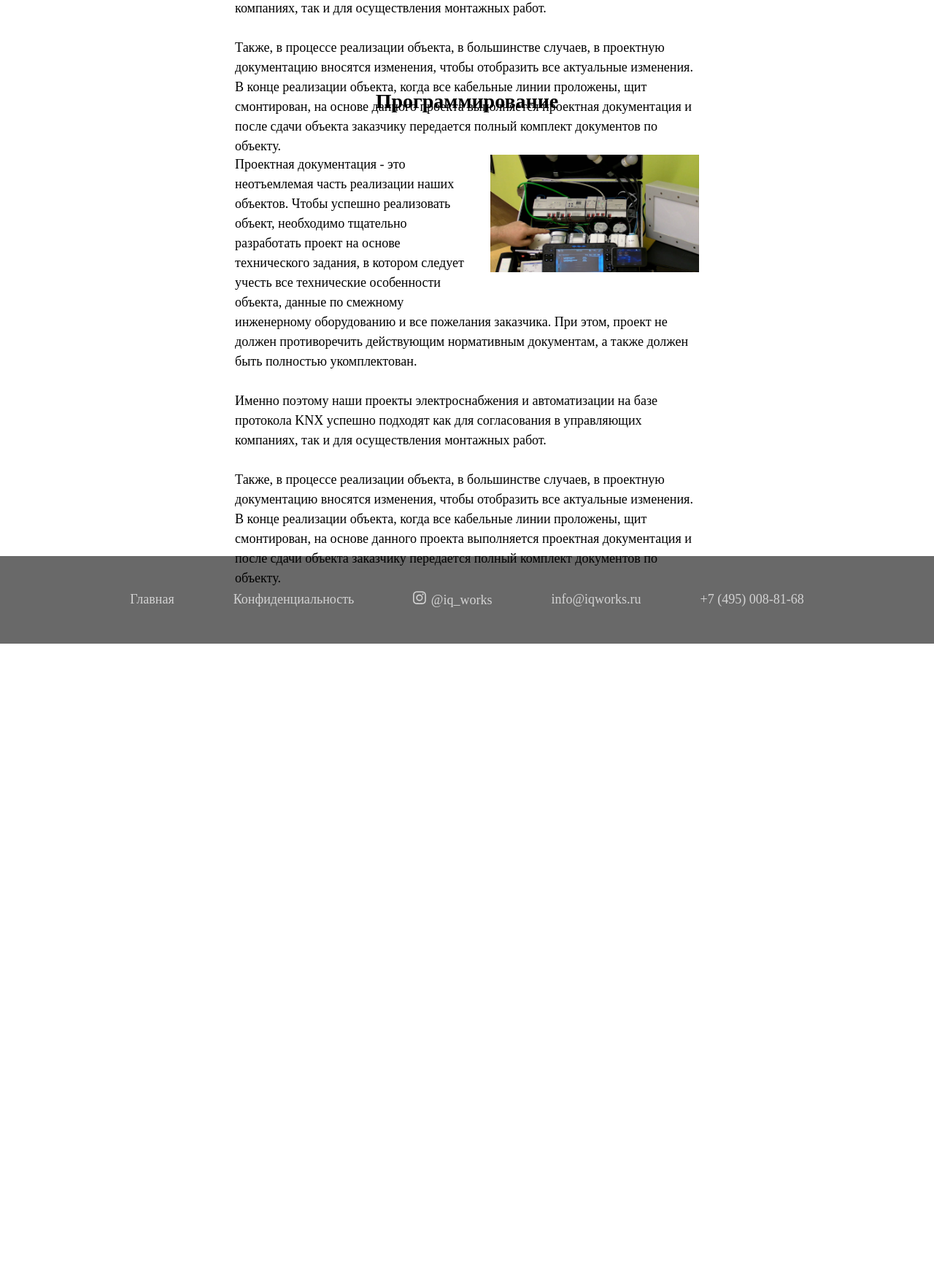
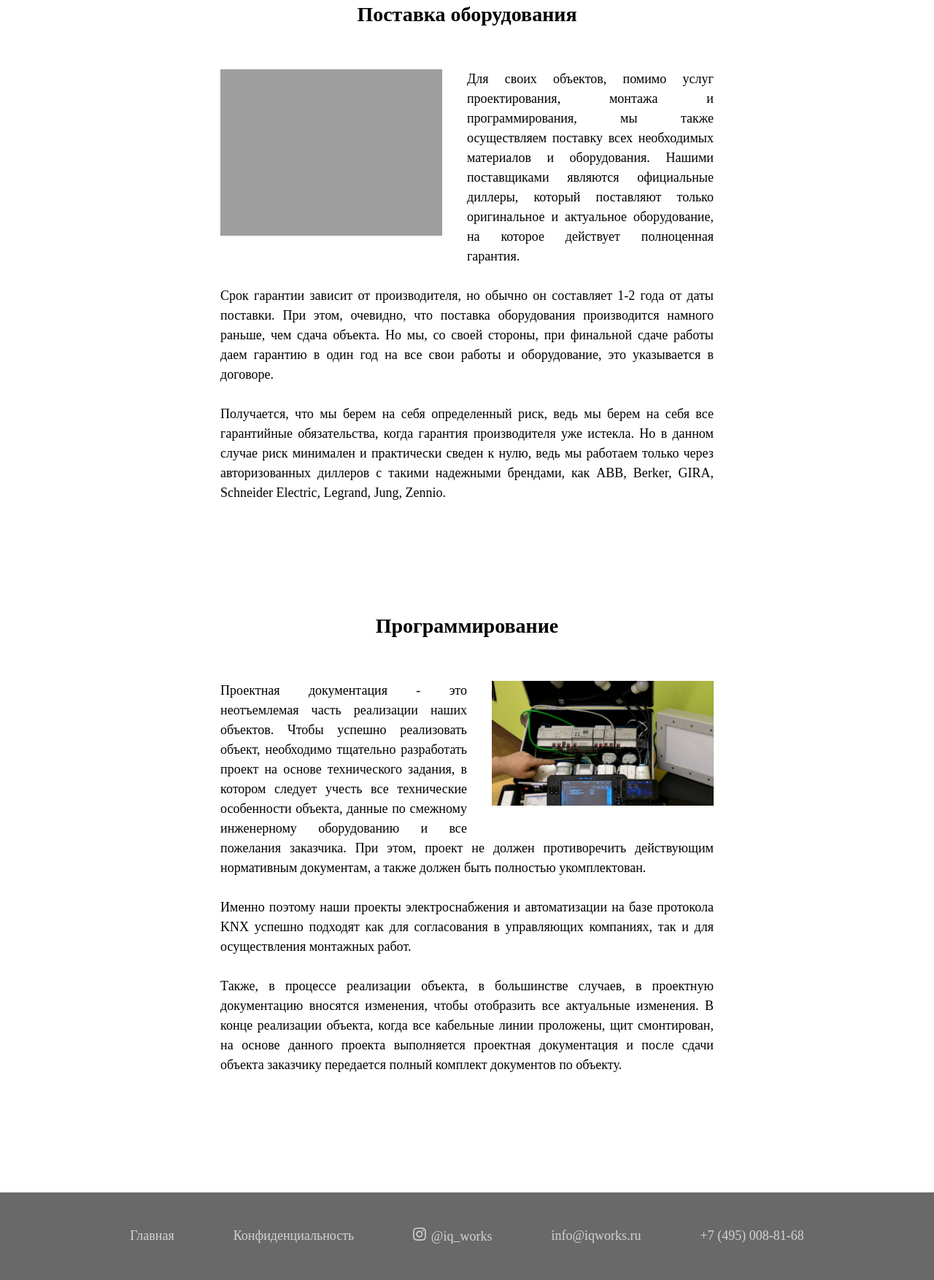
Before and after one commit to Husky022/IQworkers, a Django app: page /services/ in a window 1280 px wide. Shown: the part 2049-3803 px from the top of the page at 73% size. Before the commit the page ends 2931 px from the top, so only its background shows below. Run offline with Django 3.2, Linux system fonts and the light colour scheme; some libraries are stand-ins or nearby versions; some web fonts are replaced; grey boxes are pictures that could not be loaded.

Commit message:
services text

```diff
--- a/mainapp/templates/mainapp/services.html
+++ b/mainapp/templates/mainapp/services.html
@@ -7,9 +7,8 @@
         <div class="services-text">Наши услуги</div>
         <div id="project" class="service">
             <div class="service-item-box">
-                <div class="service-text-box wide">
-                    <span class="service-box-paragraph">Проектирование</span>
-                    <p class="box-inside-text">
+                <div class="service-box-paragraph">Проектирование</div>
+                <div class="box-inside-text">
                     <img class="img-service-item float-img-left" src="{% static 'img/project.png' %}" alt="Проектирование">
                     Проектная документация - это неотъемлемая часть реализации наших объектов.
                     Чтобы успешно реализовать объект, необходимо тщательно разработать проект на основе технического задания,
@@ -24,15 +23,13 @@
                     Также, в процессе реализации объекта, в большинстве случаев, в проектную документацию вносятся
                     изменения, чтобы отобразить все актуальные изменения. В конце реализации объекта, когда все кабельные линии проложены, щит смонтирован, на основе данного проекта
                     выполняется проектная документация и после сдачи объекта заказчику передается полный комплект документов по объекту.
-                    </p>
                 </div>
             </div>
         </div>
         <div id="montage" class="service">
             <div class="service-item-box">
-                <div class="service-text-box wide">
-                    <span class="service-box-paragraph">Монтажные работы</span>
-                    <p class="box-inside-text">
+                <div class="service-box-paragraph">Монтажные работы</div>
+                <div class="box-inside-text">
                     <img class="img-service-item float-img-right" src="{% static 'img/montage1.jpg' %}" alt="Монтаж">
                     Монтажные работы осуществляется нашими специалистами строго по согласованной проектной документации. При прокладке кабеля используются современные
                     и исправные инструменты - перфораторы, штроборезы, пневмопистолеты, пылесосы и т.д. Особое внимание уделяется технике безопасности при производстве работ на объекте,
@@ -47,38 +44,32 @@
                     <br/>
                     Стоит также отметить, что наши специалисты уважают труд смежных организаций на объекте, поэтому помимо работы со своей проектной документации мы ознакамливаемся с документацией смежных
                     разделов. В результате, нам удается избежать множество конфликтных и спорных ситуаций на объекте и учесть все дополнительные факторы помимо указанных в техническом задании.
-                    </p>
                 </div>
             </div>
         </div>
         <div id="sale" class="service">
             <div class="service-item-box">
-                <div class="service-text-box wide">
-                    <span class="service-box-paragraph">Поставка оборудования</span>
-                    <p class="box-inside-text">
+                <div class="service-box-paragraph">Поставка оборудования</div>
+                <div class="box-inside-text">
                     <img class="img-service-item float-img-left" src="{% static 'img/sale1.jpg' %}" alt="Sale">
-                        Проектная документация - это неотъемлемая часть реализации наших объектов.
-                        Чтобы успешно реализовать объект, необходимо тщательно разработать проект на основе технического задания,
-                        в котором следует учесть все технические особенности объекта, данные по смежному инженерному оборудованию и все пожелания заказчика. При этом, проект
-                        не должен противоречить действующим нормативным документам, а также должен быть полностью укомплектован.
+                    Для своих объектов, помимо услуг проектирования, монтажа и программирования, мы также осуществляем поставку всех необходимых материалов
+                    и оборудования. Нашими поставщиками являются официальные диллеры, который поставляют только оригинальное и актуальное оборудование, на
+                    которое действует полноценная гарантия.
                     <br/>
                     <br/>
-                        Именно поэтому наши проекты электроснабжения и автоматизации на базе протокола KNX успешно подходят как для согласования в
-                        управляющих компаниях, так и для осуществления монтажных работ.
+                    Срок гарантии зависит от производителя, но обычно он составляет 1-2 года от даты поставки. При этом, очевидно, что поставка оборудования производится намного
+                    раньше, чем сдача объекта. Но мы, со своей стороны, при финальной сдаче работы даем гарантию в один год на все свои работы и оборудование, это указывается в договоре.
                     <br/>
                     <br/>
-                        Также, в процессе реализации объекта, в большинстве случаев, в проектную документацию вносятся
-                        изменения, чтобы отобразить все актуальные изменения. В конце реализации объекта, когда все кабельные линии проложены, щит смонтирован, на основе данного проекта
-                        выполняется проектная документация и после сдачи объекта заказчику передается полный комплект документов по объекту.
-                    </p>
+                    Получается, что мы берем на себя определенный риск, ведь мы берем на себя все гарантийные обязательства, когда гарантия производителя уже истекла. Но в данном случае
+                    риск минимален и практически сведен к нулю, ведь мы работаем только через авторизованных диллеров с такими надежными брендами, как ABB, Berker, GIRA, Schneider Electric, Legrand, Jung, Zennio.
                 </div>
             </div>
         </div>
         <div id="programming" class="service">
             <div class="service-item-box">
-                <div class="service-text-box wide">
-                    <span class="service-box-paragraph">Программирование</span>
-                    <p class="box-inside-text">
+                <div class="service-box-paragraph">Программирование</div>
+                <div class="box-inside-text">
                     <img class="img-service-item float-img-right" src="{% static 'img/programming1.jpg' %}" alt="Программирование">
                     Проектная документация - это неотъемлемая часть реализации наших объектов.
                     Чтобы успешно реализовать объект, необходимо тщательно разработать проект на основе технического задания,
@@ -93,7 +84,6 @@
                     Также, в процессе реализации объекта, в большинстве случаев, в проектную документацию вносятся
                     изменения, чтобы отобразить все актуальные изменения. В конце реализации объекта, когда все кабельные линии проложены, щит смонтирован, на основе данного проекта
                     выполняется проектная документация и после сдачи объекта заказчику передается полный комплект документов по объекту.
-                    </p>
                 </div>
             </div>
         </div>
--- a/static/css/style.css
+++ b/static/css/style.css
@@ -295,6 +295,7 @@ select {
 
 .box-inside-text{
     margin-top: 20px;
+    text-align: justify
 }
 
 .float-img-left{
@@ -347,8 +348,8 @@ select {
 
 .service-item-box{
     display: flex;
-    flex-direction: row;
-    margin-bottom: 20%;
+    flex-direction: column;
+    margin: 5% 0 5% 0;
 }
 
 .services-container{
```
Lines whose indentation alone changed are shown as unchanged.
